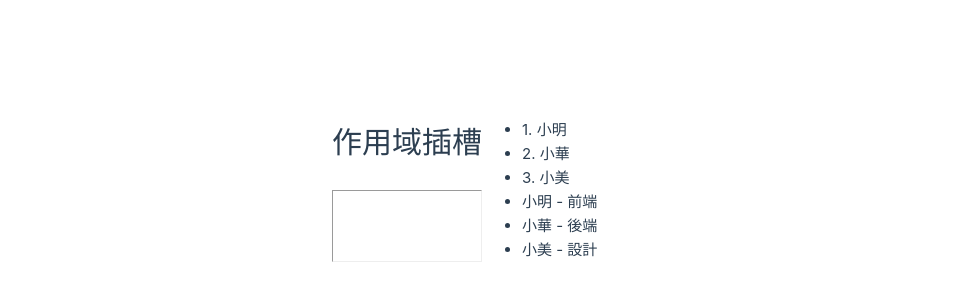
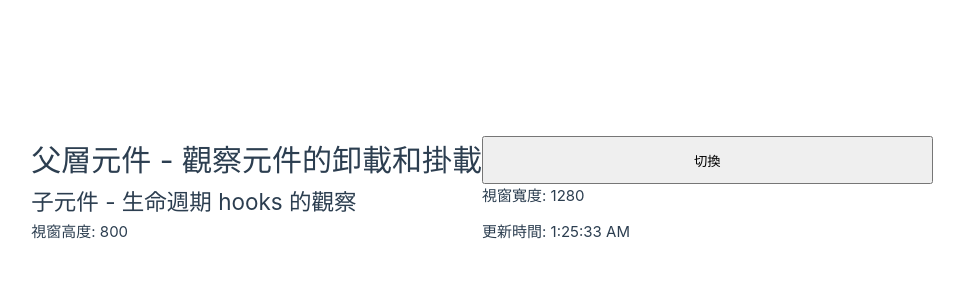
Before and after one commit to idben/EEIT023_20260812, a Vue app in the folder vue01/: page / in a window 1280 px wide. Shown: the part 210-510 px from the top of the page, without its empty margins (158-1122 px from the left). Built offline with nearby package versions, Linux system fonts and the light colour scheme.

Commit message:
元件的卸載和掛

```diff
--- /dev/null
+++ b/vue01/src/Test05.vue
@@ -0,0 +1,41 @@
+<script setup>
+import { ref, onMounted, onUnmounted } from 'vue'
+
+const height = ref(window.innerHeight)
+const width = ref(window.innerWidth)
+const time = ref('')
+let timer = null
+
+const handleResize = () => {
+    width.value = window.innerWidth
+    height.value = window.innerHeight
+}
+
+onMounted(() => {
+    console.log("元件已掛載");
+    window.addEventListener('resize', handleResize)
+    timer = setInterval(() => {
+        // Date.now()
+        const now = new Date()
+        time.value = now.toLocaleTimeString()
+        console.log(`每秒執行一次 ${now.getTime()}`);
+
+    }, 1000)
+})
+
+onUnmounted(() => {
+    console.log("元件已卸載");
+    window.removeEventListener('resize', handleResize)
+    clearInterval(timer)
+})
+
+</script>
+
+<template>
+    <h2>子元件 - 生命週期 hooks 的觀察</h2>
+    <p>視窗寬度: {{ width }}</p>
+    <p>視窗高度: {{ height }}</p>
+    <p>更新時間: {{ time }}</p>
+</template>
+
+<style scoped></style>
--- /dev/null
+++ b/vue01/src/Test05Parent.vue
@@ -0,0 +1,14 @@
+<script setup>
+import { ref } from 'vue'
+import Test05 from './Test05.vue';
+
+const showCheck = ref(true)
+</script>
+
+<template>
+    <h1>父層元件 - 觀察元件的卸載和掛載</h1>
+    <button @click="showCheck = !showCheck">切換</button>
+    <Test05 v-if="showCheck" />
+</template>
+
+<style scoped></style>
--- a/vue01/src/main.js
+++ b/vue01/src/main.js
@@ -1,6 +1,6 @@
 import './assets/main.css'
 
 import { createApp } from 'vue'
-import App from './Test04Parent.vue'
+import App from './Test05Parent.vue'
 
 createApp(App).mount('#app')
```
